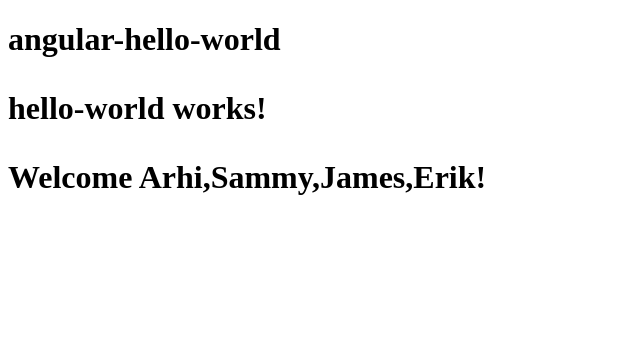
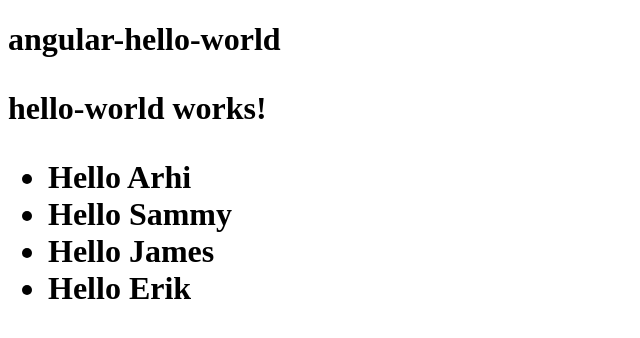
Before and after one commit to Madden20202-zz/angular-hello-world, an Angular app: page / in a window 1280 px wide. Shown: the top 338 px of the page, without its empty margins (0-640 px from the left). Built offline with nearby package versions, Linux system fonts and the light colour scheme.

Commit message:
Basics
Added the ability to show multiple names and separate them

```diff
--- a/src/app/user-list/user-list.component.html
+++ b/src/app/user-list/user-list.component.html
@@ -1,3 +1,3 @@
-<p>
-    Welcome {{ names }}!
-</p>
+<ul>
+    <li *ngFor="let name of names">Hello {{ name }} </li>
+</ul>
```
